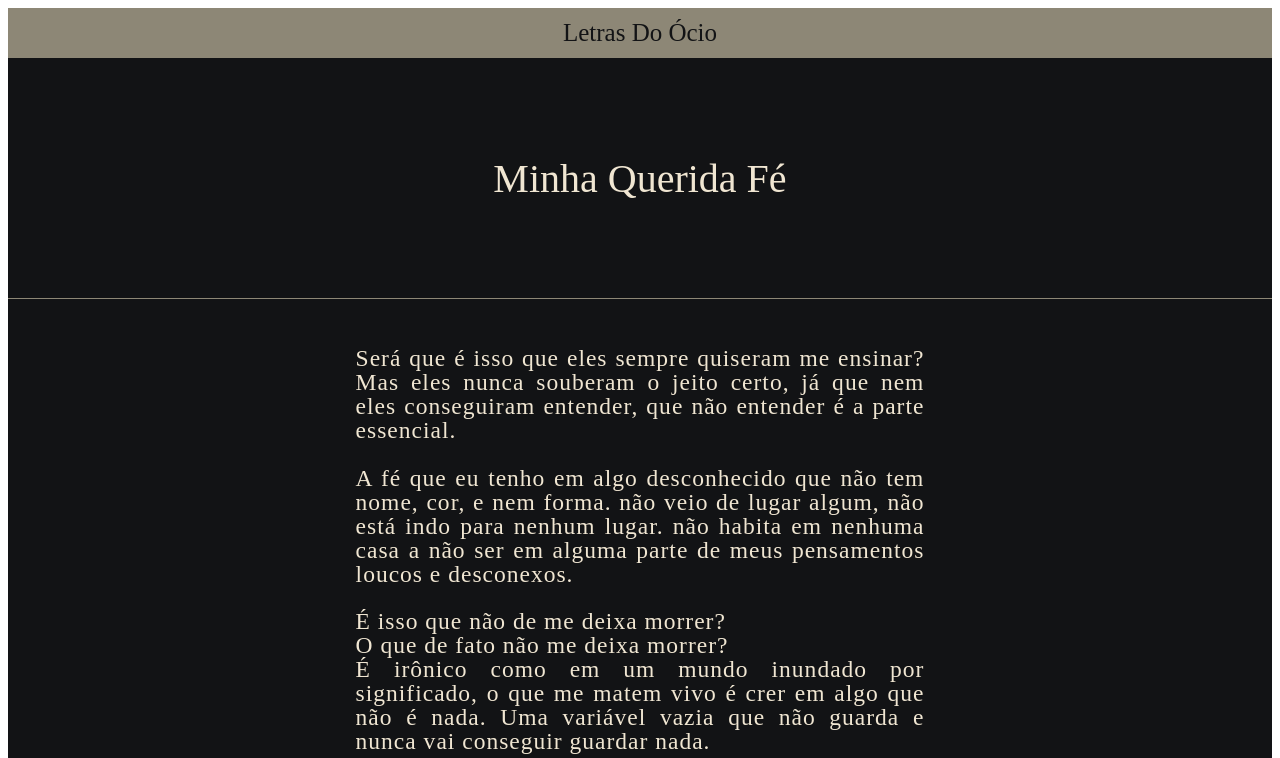
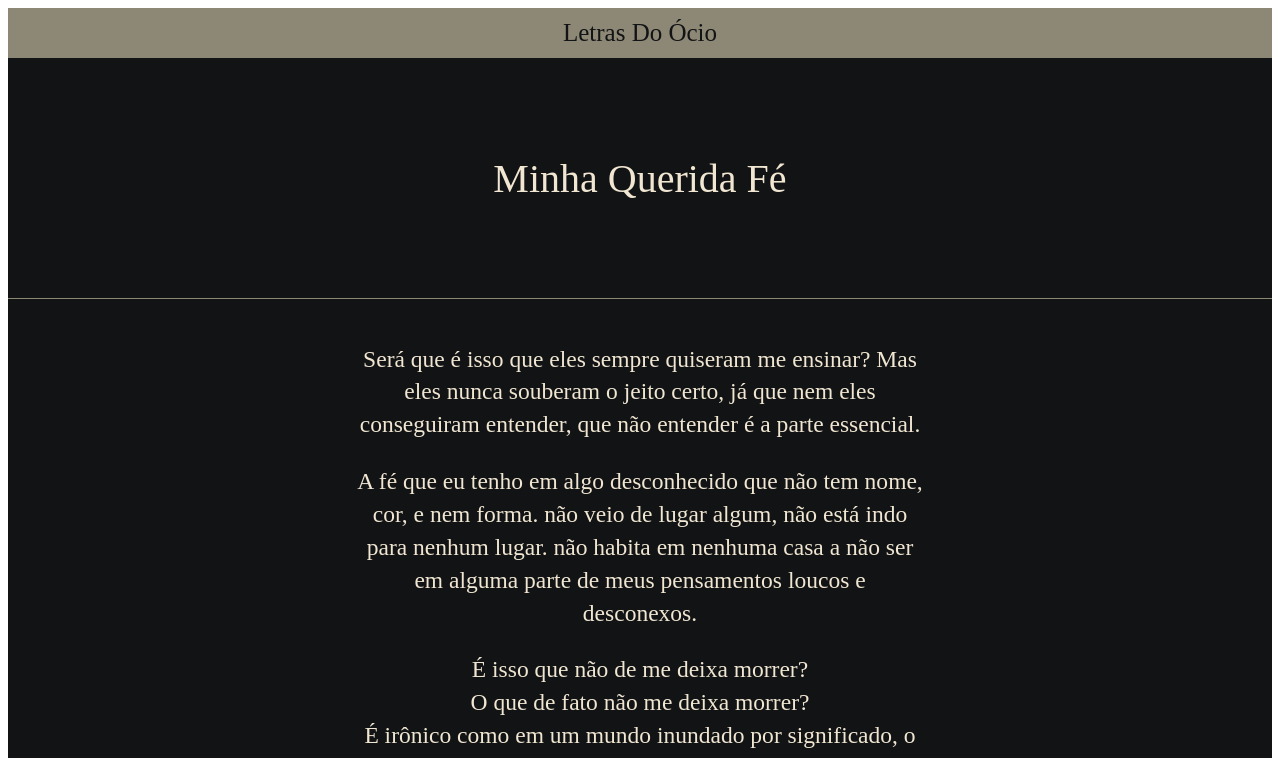
Before and after one commit to NarcelioO/LetrasdoOcio, a Next.js app: page /minhaqueridafe in a window 1280 px wide. Shown: the top 758 px of the page. Built offline with nearby package versions, Linux system fonts and the light colour scheme.

Commit message:
Update styles.module.css

```diff
--- a/styles.module.css
+++ b/styles.module.css
@@ -152,19 +152,24 @@ border-bottom: solid #8d8776 1px ;
 }
 .mono{
 
-    font-family: Century,'Times New Roman', Times, serif;
-
+    font: 16px/1.4 Century,'Times New Roman', Times, serif;
+    max-width: 1200px;
     width: 45%;
-    margin-top:2em;
+    margin: 0 auto;
+    padding: 20px;
     color: #f0e6d2;
-    text-align: justify;
-    letter-spacing:1px;
-    line-height:24px;
     font-size: calc(15px + (8/1200) * 100 * 1vw);
 
 
 
 }
+@media screen and (min-width: 500px) {
+    .tudo {
+      font-size: calc(16px + (8/1200) * 100 * 1vw);
+      background: #ffe;
+    }
+  }
+
 .footer{
     background-color:#121315 ;
     width: 100%;
```
